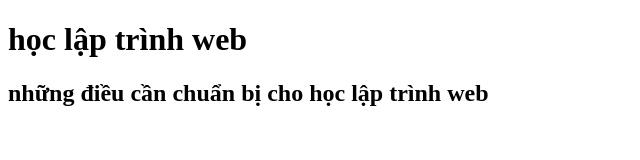
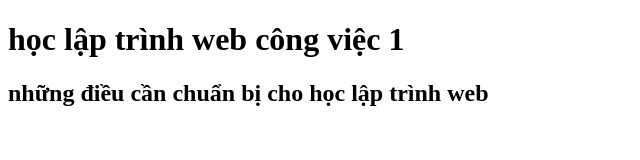
Before and after one commit to Phamlai93ht/duan17, a plain HTML site: page index.html in a window 1280 px wide. Shown: the whole page, without its empty margins (0-640 px from the left). Drawn offline with Linux system fonts and the light colour scheme.

Commit message:
1 công việc 1

```diff
--- a/index.html
+++ b/index.html
@@ -6,7 +6,7 @@
     <title>Học lập trình web</title>
 </head>
 <body>
-    <h1>học lập trình web </h1>
+    <h1>học lập trình web công việc 1 </h1>
     <h2>những điều cần chuẩn bị cho học lập trình web </h2>
 
 </body>
```
